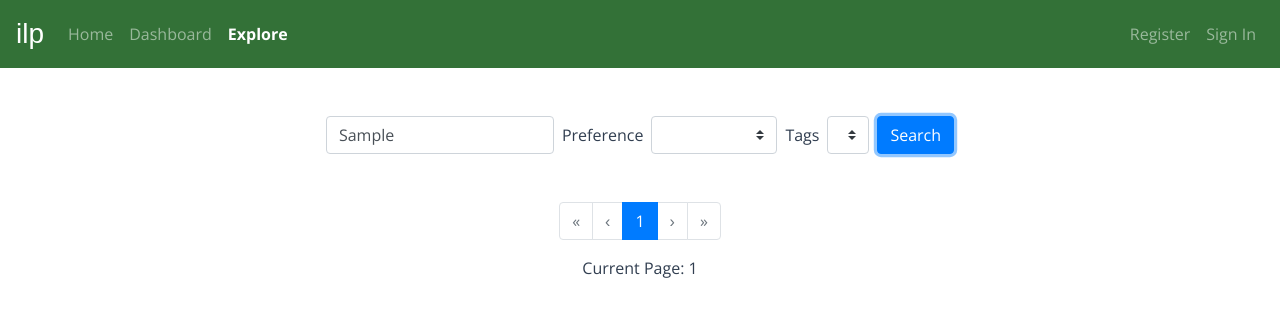
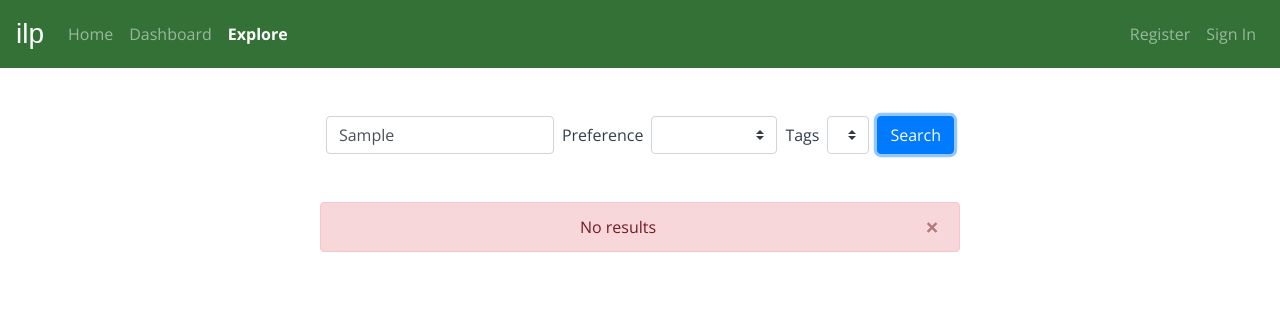
Before and after one commit to jesipr/FeatherFE, a Vue app: page /explore in a window 1280 px wide. Both pictures are taken after typing "Sample" into the empty fields and a click on the button "Search". Shown: the top 316 px of the page. Built offline with nearby package versions, Linux system fonts and the light colour scheme; no server answers; a web font is replaced by a local one; what vue-particles, vue-resource would draw is missing.

Commit message:
Update Explore.vue

```diff
--- a/src/views/Explore.vue
+++ b/src/views/Explore.vue
@@ -20,6 +20,7 @@
     >
     </b-form-select>
 
+
     <label class="mr-sm-2" for="inline-form-custom-select-pref">Tags</label>
     <b-form-select
       class="mb-2 mr-sm-2 mb-sm-0"
@@ -39,7 +40,15 @@
     <div v-show="loading && search">
           <b-spinner style="width: 3rem; height: 3rem;" label="Large Spinner"></b-spinner>
     </div>
-	<div v-show="!loading">
+    <div class="w-50 mx-auto">
+      <b-alert
+            variant="danger"
+            dismissible
+            :show="searchError"
+            @dismissed="searchError=false"
+          >No results</b-alert>
+    </div>
+	<div v-show="!loading && rows>0">
     <b-pagination
       v-model="pagination.currentPage"
       :total-rows="pagination.rows"
@@ -59,7 +68,13 @@
       :fields="pagination.fields"
       small
 
-    ></b-table>
+    >
+        <template v-slot:cell(id)="row">
+        <b-link :to="{ name: 'profile', params: { id:row.item.id } }">Link</b-link>
+      </template>
+
+
+    </b-table>
     </div>
 
 
@@ -82,6 +97,7 @@ export default {
     return {
         loading: true,
         search: false,
+        searchError: false,
     	pagination: {
         fields: [],
 	    	items: [],
@@ -105,6 +121,7 @@ export default {
   methods: {
     onSubmit() {
         this.search = true;
+        this.searchError = false;
         this.loading = true;
         console.log("Aprete el boton de Search!");
         //Populate Profile Information at start
@@ -121,8 +138,10 @@ export default {
         }
       })
         .then(response => {
-            console.log("Entre al then");
+            console.log('Entre al search');
+            console.log(response);
             this.loading = false;
+            this.searchError = false;
             this.pagination.fields = [];
             this.pagination.items = response.data;
 
@@ -143,6 +162,10 @@ export default {
             }
             let initialFields = [
                 {
+                    key: 'id',
+                    label: 'Profile Page',
+                },
+                {
                     key: 'first_name',
                     label: 'First Name',
                     sortable: true
@@ -161,10 +184,13 @@ export default {
             console.log("Initial Fields:");
             this.pagination.fields = initialFields;
             this.pagination.fields.push(field);
-            console.log(this.pagination.fields);
+            //console.log(this.pagination.fields);
         })
         .catch(error => {
+            this.resetVariables();
+            this.searchError = true;
             this.loading = false;
+
           console.log(`error: ${error}`);
 
         });
@@ -183,7 +209,12 @@ export default {
         .catch(error => {
           console.log(`error: ${error}`);
         });
+    },
+    resetVariables() {
+      this.pagination.fields = [];
+      this.pagination.items = [];
     }
+
   },
   beforeRouteEnter(to, from, next) {
     next(vm => {
```
